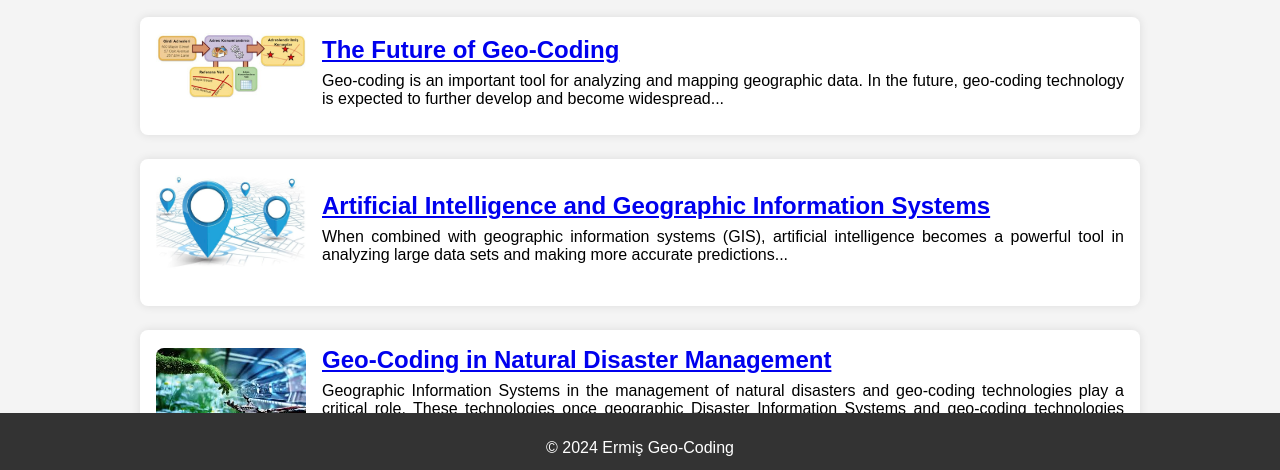
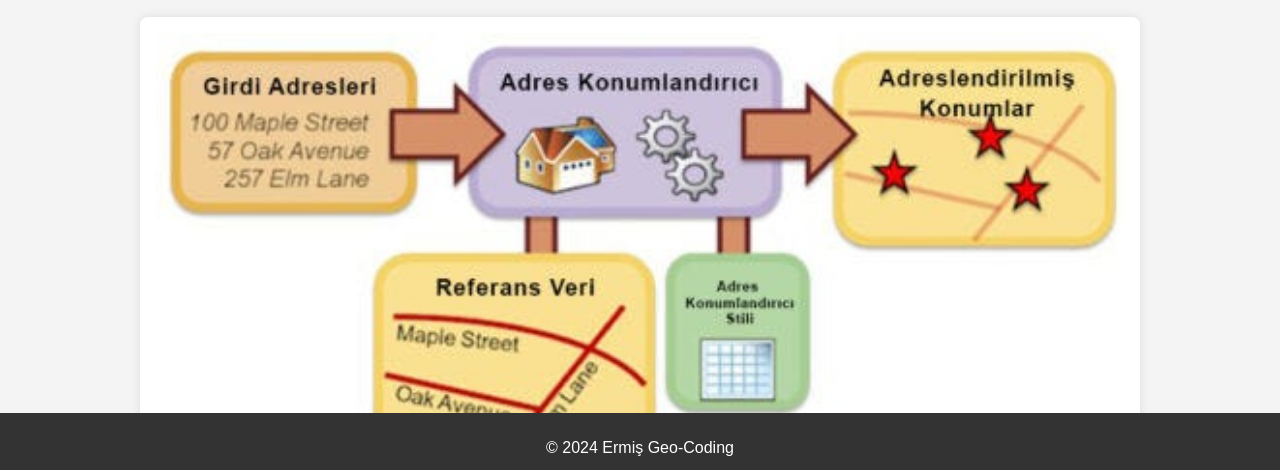
Before and after one commit to ISMAHANN/Ismahan_Website, a plain HTML site: page blog.html in a window 1280 px wide. Shown: the part 267-737 px from the top of the page. Drawn offline with Linux system fonts and the light colour scheme.

Commit message:
Update blog.html

```diff
--- a/blog.html
+++ b/blog.html
@@ -122,22 +122,6 @@
             margin: 10px auto;
             max-width: 100px;
         }
-
-        @media (min-width: 600px) {
-            .card {
-                flex-direction: row;
-                align-items: center;
-            }
-
-            .card img {
-                max-width: 150px;
-                margin-right: 1rem;
-            }
-
-            .card-content {
-                flex: 1;
-            }
-        }
     </style>
 </head>
 <body>
```
